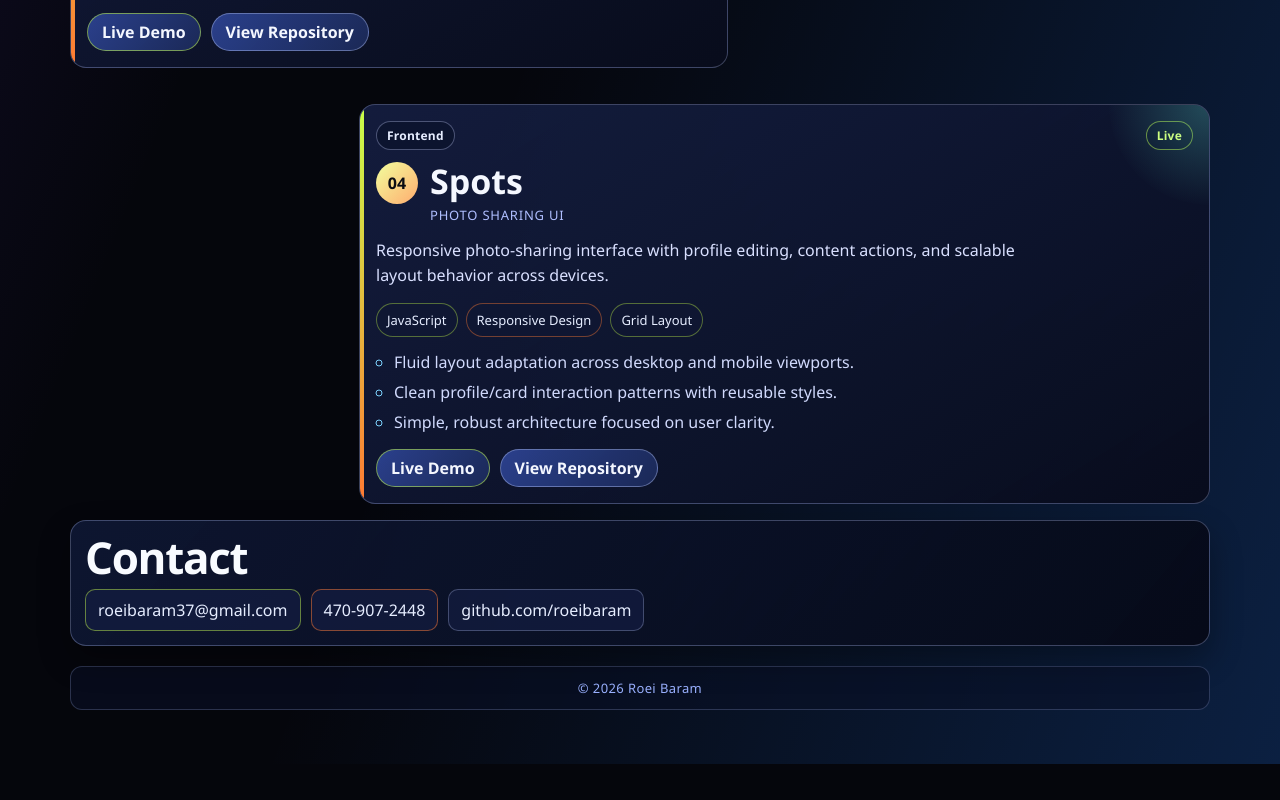
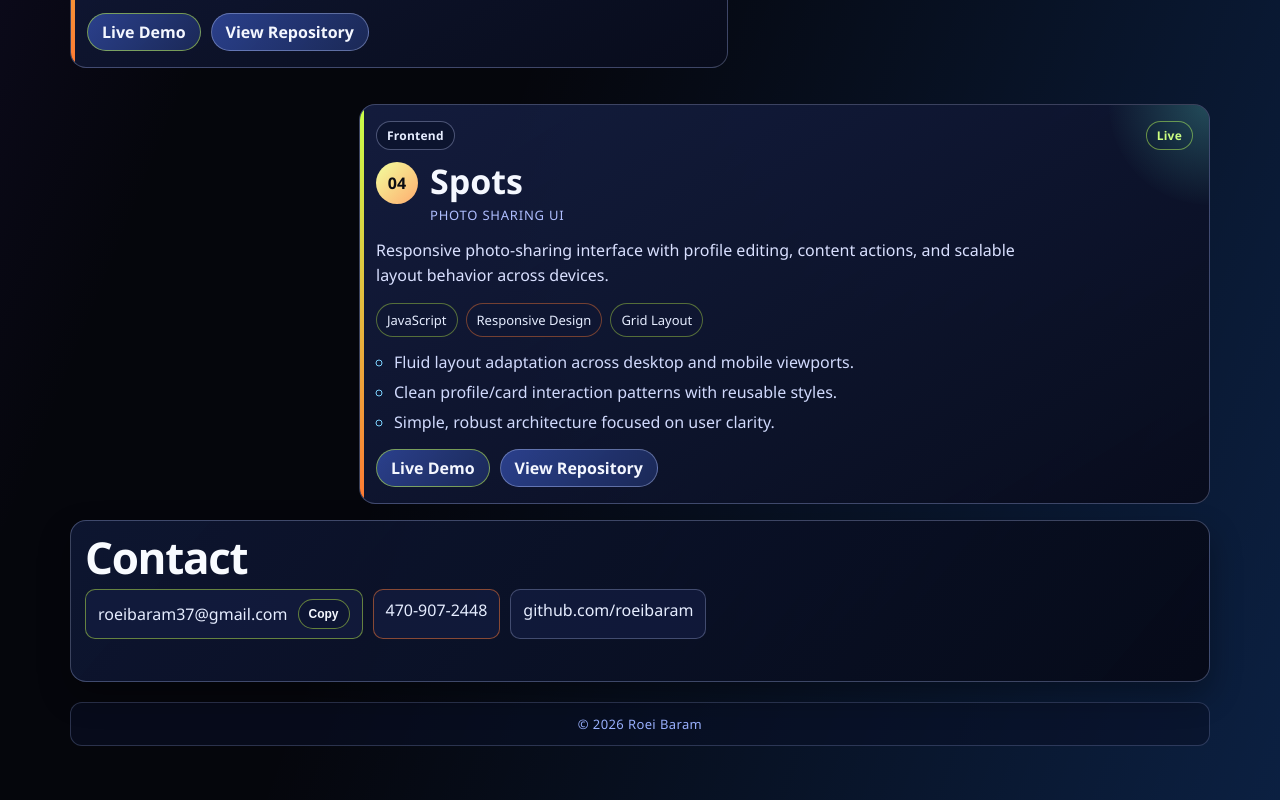
Before and after one commit to roeibaram/portfolio, a React (Vite) app: page / in a window 1280 px wide. Shown: the part 1927-2727 px from the top of the page. Before the commit the page ends 2691 px from the top, so only its background shows below. Built offline with nearby package versions, Linux system fonts and the light colour scheme.

Commit message:
Add copy email action with inline contact feedback

```diff
--- a/src/components/Main/Main.css
+++ b/src/components/Main/Main.css
@@ -290,6 +290,35 @@
   transition: border-color 0.2s ease;
 }
 
+.main__contact-email {
+  display: inline-flex;
+  align-items: center;
+  gap: 10px;
+}
+
+.main__copy-btn {
+  min-height: 30px;
+  border-radius: 999px;
+  border: 1px solid rgba(200, 255, 73, 0.46);
+  background: rgba(13, 20, 49, 0.72);
+  color: #f5f8ff;
+  font-size: 12px;
+  font-weight: 600;
+  padding: 0 10px;
+  cursor: pointer;
+}
+
+.main__copy-btn:hover {
+  border-color: rgba(255, 175, 82, 0.7);
+}
+
+.main__copy-status {
+  margin: 10px 0 0;
+  min-height: 18px;
+  color: #c8ff49;
+  font-size: 12px;
+}
+
 .main__contact-list li:nth-child(1) {
   border-color: rgba(200, 255, 73, 0.46);
 }
@@ -348,4 +377,9 @@
   .main__metrics {
     grid-template-columns: 1fr;
   }
+
+  .main__contact-email {
+    width: 100%;
+    justify-content: space-between;
+  }
 }
--- a/src/components/Main/Main.jsx
+++ b/src/components/Main/Main.jsx
@@ -74,6 +74,7 @@ function Main() {
   const [searchQuery, setSearchQuery] = useState("");
   const [sortMode, setSortMode] = useState("manual");
   const [compactMode, setCompactMode] = useState(false);
+  const [isEmailCopied, setIsEmailCopied] = useState(false);
 
   const filters = useMemo(
     () => ["All", ...new Set(projects.map((project) => project.category))],
@@ -178,6 +179,18 @@ function Main() {
     setSearchQuery("");
     setSortMode("manual");
     setCompactMode(false);
+  };
+
+  const handleCopyEmail = async () => {
+    try {
+      await navigator.clipboard.writeText("roeibaram37@gmail.com");
+      setIsEmailCopied(true);
+      window.setTimeout(() => {
+        setIsEmailCopied(false);
+      }, 1500);
+    } catch {
+      setIsEmailCopied(false);
+    }
   };
 
   return (
@@ -306,8 +319,15 @@ function Main() {
       <section id="contact" className="main__section main__section--contact">
         <h2 className="main__title">Contact</h2>
         <ul className="main__contact-list">
-          <li>
+          <li className="main__contact-email">
             <a href="mailto:roeibaram37@gmail.com">roeibaram37@gmail.com</a>
+            <button
+              type="button"
+              className="main__copy-btn"
+              onClick={handleCopyEmail}
+            >
+              {isEmailCopied ? "Copied" : "Copy"}
+            </button>
           </li>
           <li>
             <a href="tel:+14709072448">470-907-2448</a>
@@ -318,6 +338,9 @@ function Main() {
             </a>
           </li>
         </ul>
+        <p className="main__copy-status" aria-live="polite">
+          {isEmailCopied ? "Email copied to clipboard." : ""}
+        </p>
       </section>
     </main>
   );
```
